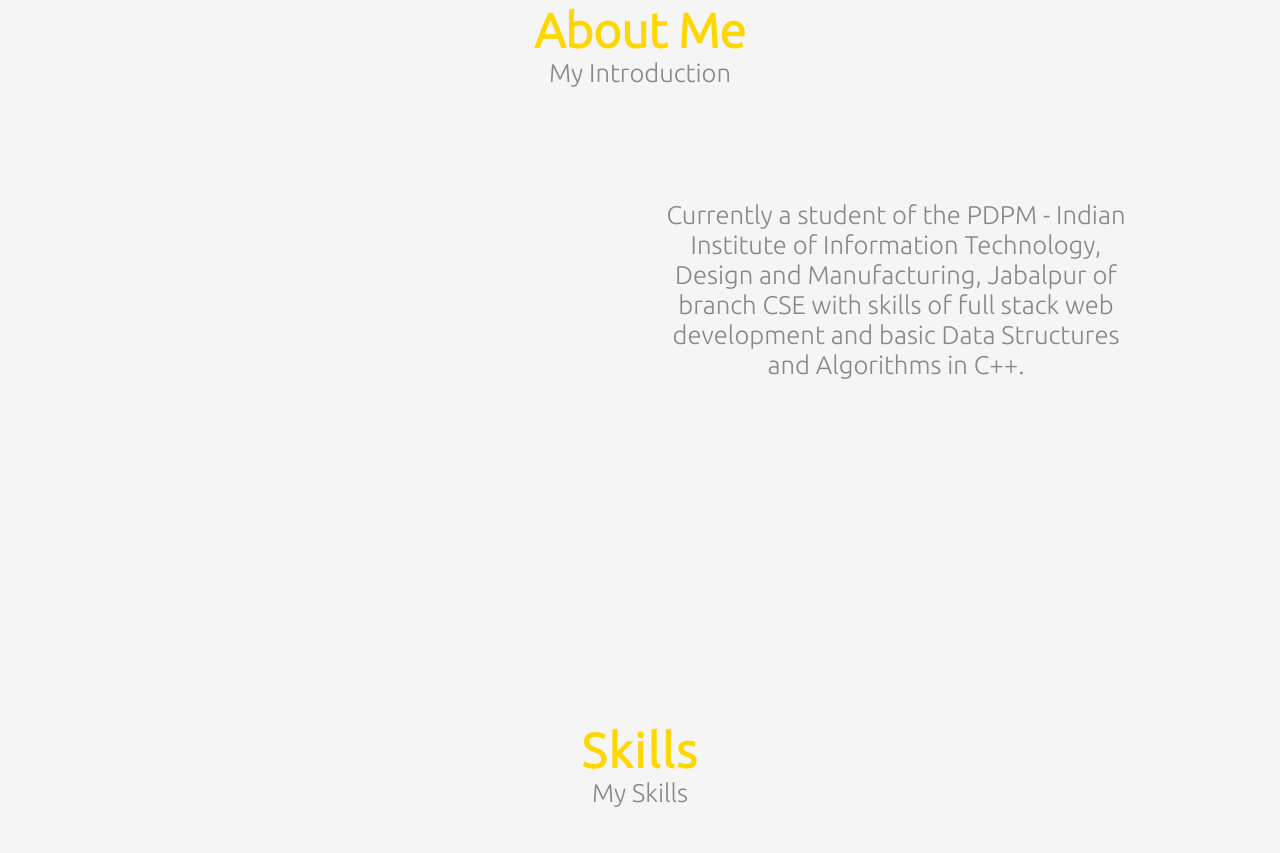
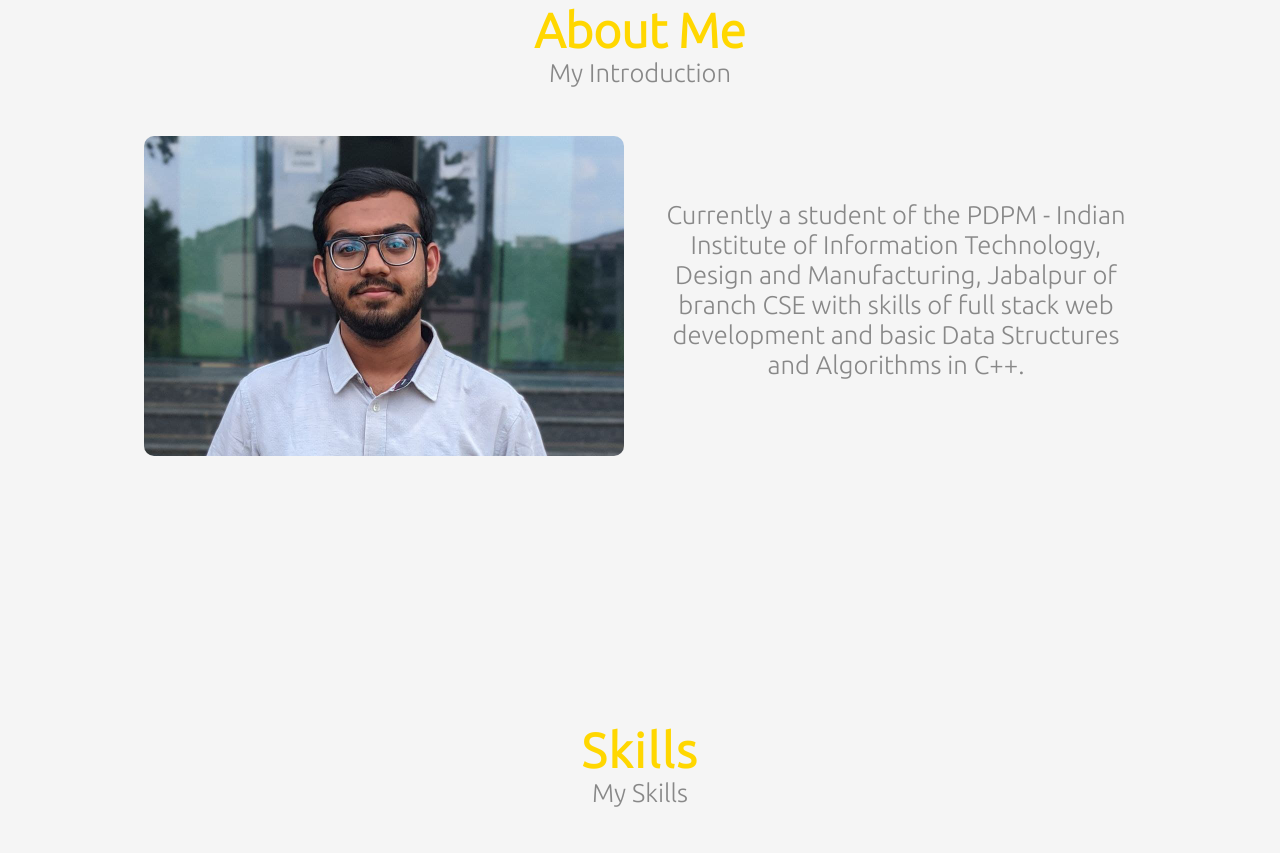
Before and after one commit to vanshul02/portfoliosite, a plain HTML site: page index.html in a window 1280 px wide. Shown: the part 765-1618 px from the top of the page. Drawn offline with nearby package versions, Linux system fonts and the light colour scheme; the site is published under a folder, as on GitHub Pages, so addresses that start at the root find nothing.

Commit message:
Fixed image

```diff
--- a/index.html
+++ b/index.html
@@ -194,7 +194,7 @@
         <div class="small_text">My Introduction</div>
         <div class="innerabout flexcenter">
             <div class="myimg"
-                style="background-image: url(/self.jpg); height:20rem; width:30rem; background-size: 30rem auto; border-radius: 10px;margin-right: 2rem;">
+                style="background-image: url(./self.jpg); height:20rem; width:30rem; background-size: 30rem auto; border-radius: 10px;margin-right: 2rem;">
             </div>
             <div class="abouttext small_text" style=" width:30rem;">
                 <div class="empty"></div>
```
